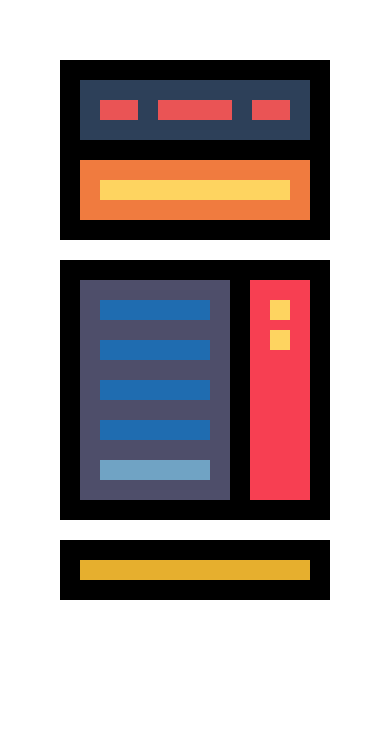
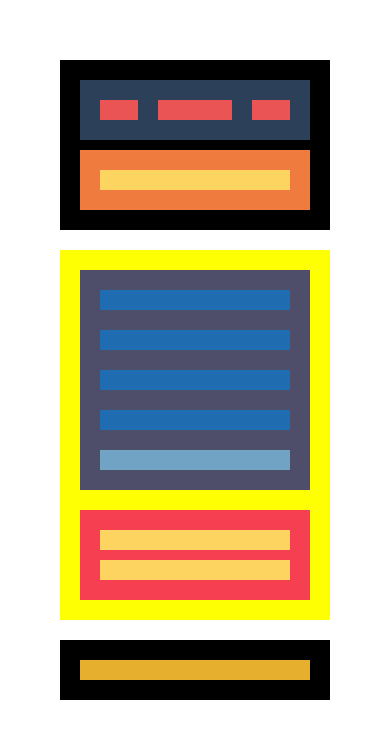
Before and after one commit to EliFullStack/Sprint-1_Maquetaci-Html-i-Css, a plain HTML site: page index.html in a window 390 px wide. Drawn offline with Linux system fonts and the light colour scheme.

Commit message:
versió tauleta

```diff
--- a/stylesheet.css
+++ b/stylesheet.css
@@ -37,6 +37,7 @@ header {
         background-color: var(--azuloscuro);
         display: flex;
         flex-flow: row nowrap;
+        margin-bottom: auto;
     }
 
         .logo,
@@ -104,3 +105,10 @@ footer {
         background-color: var(--amarillooscuro);
         flex: 100;
     }
+
+    @media screen and (max-width: 768px) {
+        main {
+            flex-direction: column;
+            background-color: #FEFF03;
+    }
+}
```
